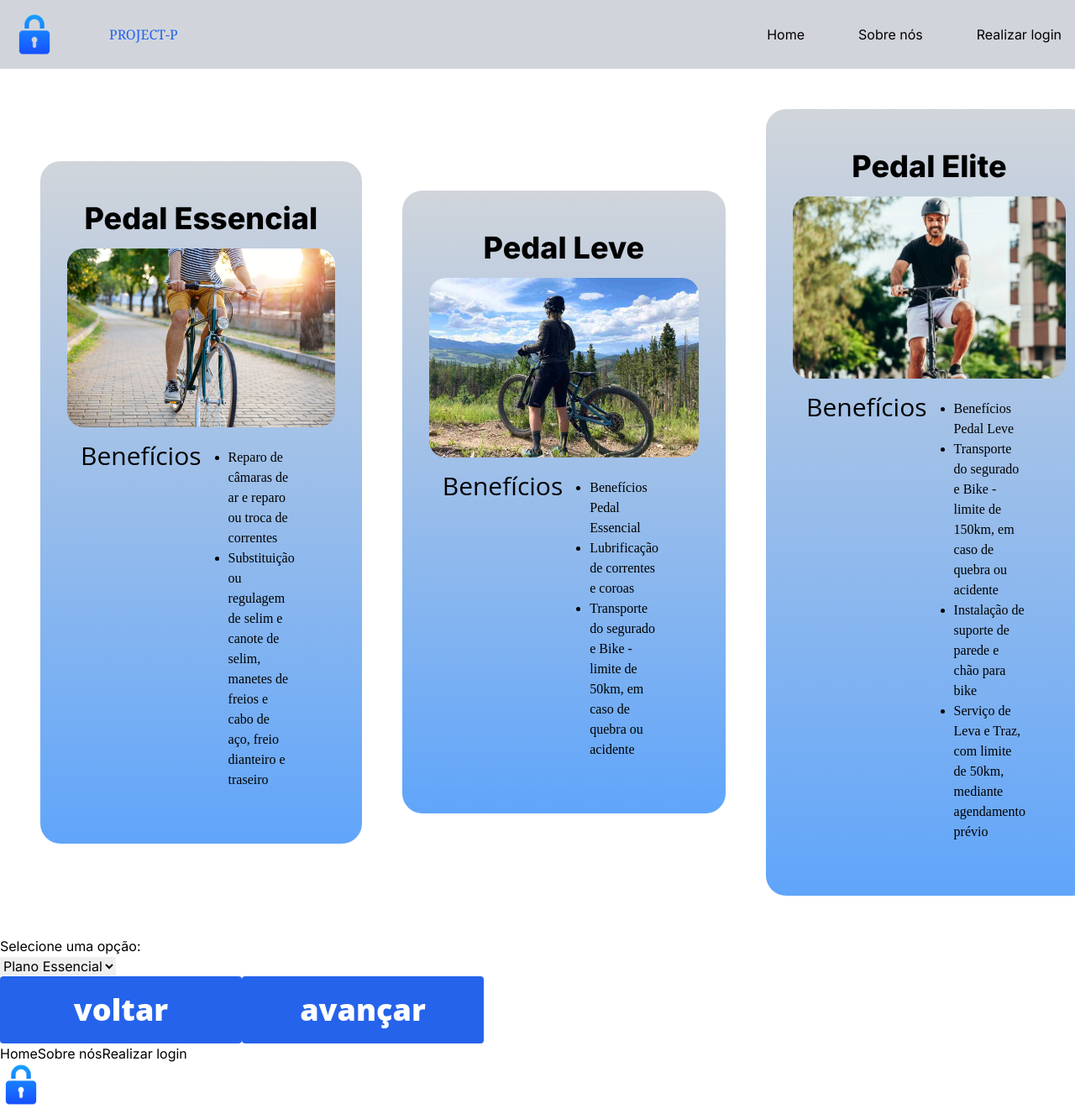
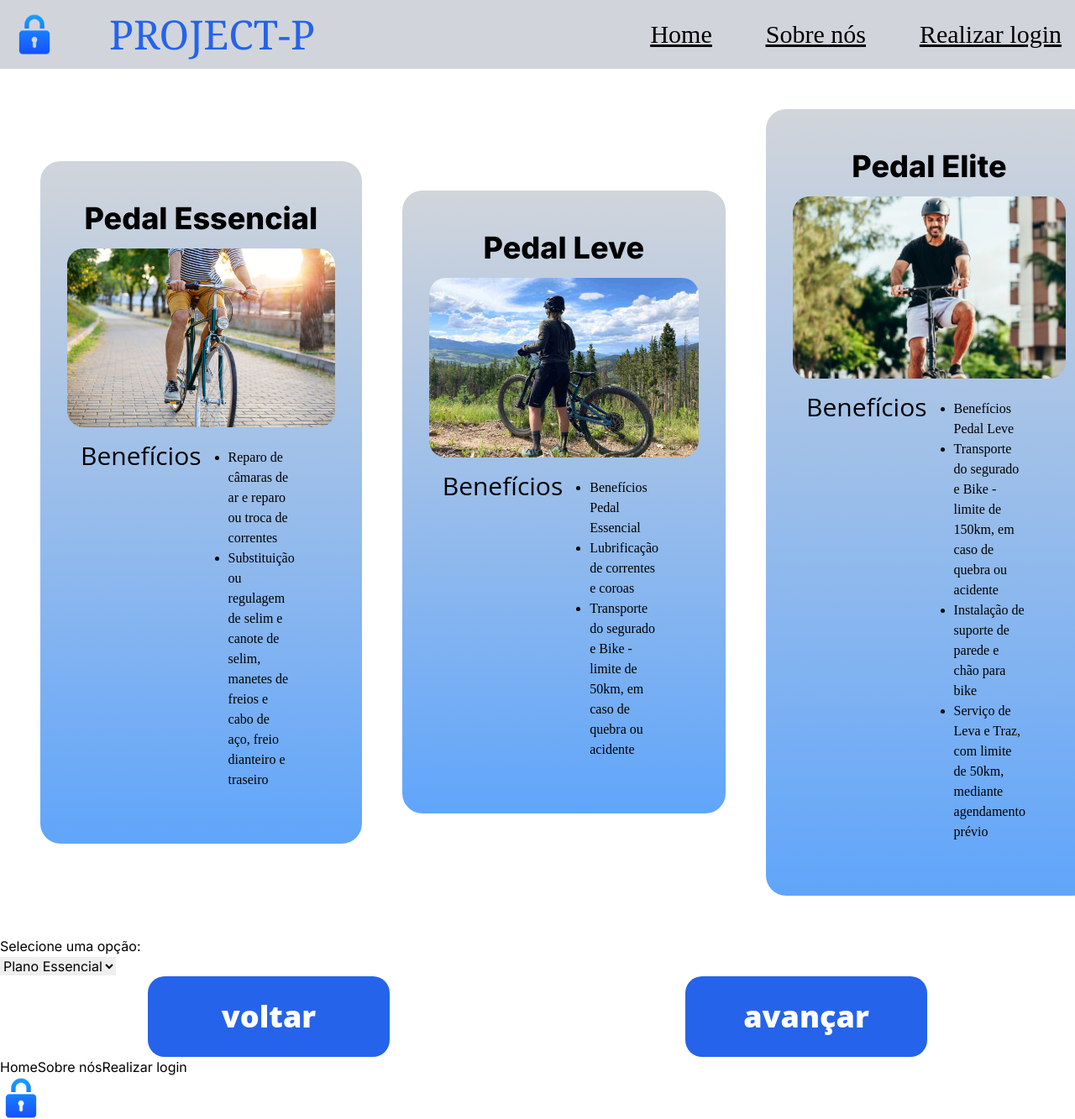
Before and after one commit to MatheusFelipeCamarinhaDuarte/project-p, a Next.js app: page /planos in a window 1280 px wide. Shown: the top 1333 px of the page at 84% size. Built offline with nearby package versions, Linux system fonts and the light colour scheme.

Commit message:
CSS da primeira página finalizado

```diff
--- a/src/app/globals.css
+++ b/src/app/globals.css
@@ -7,17 +7,18 @@
   .cabecalho{
     @apply bg-gray-300 flex justify-between p-4
   }
+  .cabecalho :first-child{
+    @apply flex max-md:flex-row items-center
+  }
   .cabecalho div{
-    @apply flex items-center gap-16
+    @apply flex items-center gap-16 max-lg:gap-2 max-md:flex-col max-md:items-end
   }
-  .cabecalho div span{
-    @apply gap-3
-  }
-  .cabecalho div Link{
-    @apply text-violet-500
+  .cabecalho-links {
+    font-family: "Porto Roobert";
+    @apply text-3xl underline
   }
   .cabecalho div p{
-    @apply font-serif text-blue-600
+    @apply font-serif text-blue-600 text-5xl
   }
 
 
@@ -31,7 +32,11 @@
     @apply font-extrabold text-white bg-blue-600 rounded p-3 text-4xl w-72 h-20 hover:shadow-2xl
   }
   .navegacao {
-    @apply flex
+    @apply flex flex-row justify-around
+  }
+  .navegacao div button{
+    border-radius: 20px;
+    @apply flex h-24 items-center hover:shadow-2xl transition-all duration-300 hover:scale-110 justify-center
   }
 
 
--- a/src/components/Rodape/Rodape.jsx
+++ b/src/components/Rodape/Rodape.jsx
@@ -6,7 +6,7 @@ export default function Rodape() {
     return (
         <footer className="">
             <nav className="rodape">
-                <div className="cabecalho-links">
+                <div className="rodape-links">
                     <Link className="" href="/">Home</Link>
                     <Link className="" href="/sobre">Sobre nós</Link>
                     <Link className="" href="/login">Realizar login</Link>
```
